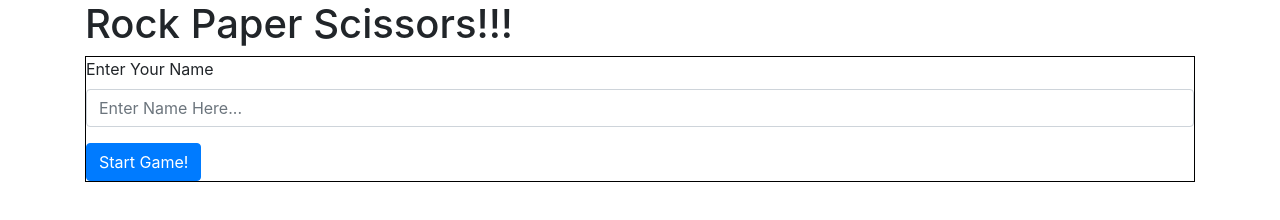
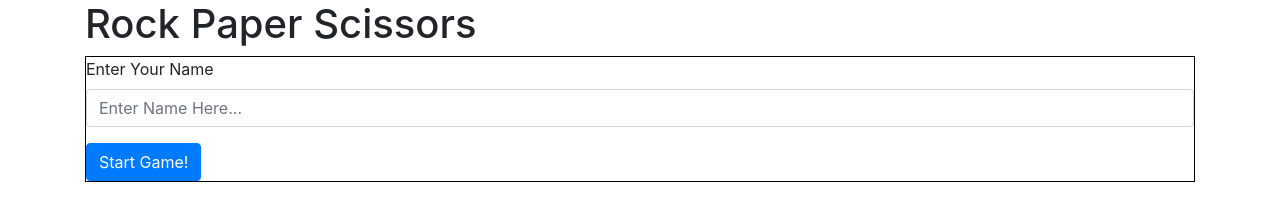
Before and after one commit to it3049c-fall22-henderson/rock-paper-scissors-Sambaba23, a plain HTML site: page index.html in a window 1280 px wide. Drawn offline with nearby package versions, Linux system fonts and the light colour scheme.

Commit message:
Update index.html

```diff
--- a/index.html
+++ b/index.html
@@ -8,13 +8,13 @@
     <!-- Bootstrap Styles-->
     <link rel="stylesheet" href="resources/styles/bootstrap.min.css">
     <link rel="stylesheet" href="resources/styles/styles.css" />
-    <link rel="stylesheet" href="https://cdn.jsdelivr.net/npm/bootstrap@4.0.0/dist/css/bootstrap.min.css" integrity="sha384-Gn5384xqQ1aoWXA+058RXPxPg6fy4IWvTNh0E263XmFcJlSAwiGgFAW/dAiS6JXm" crossorigin="anonymous">
+
 </head>
 
 <body>
     <div class="container">
         <!-- WORK FROM INSIDE THIS CONTAINER-->
-        <h1>Rock Paper Scissors!!!</h1>
+        <h1>Rock Paper Scissors</h1>
         <div id="welcome-screen">
             <form id="name-form" >
                 <div class="form-group">
```
